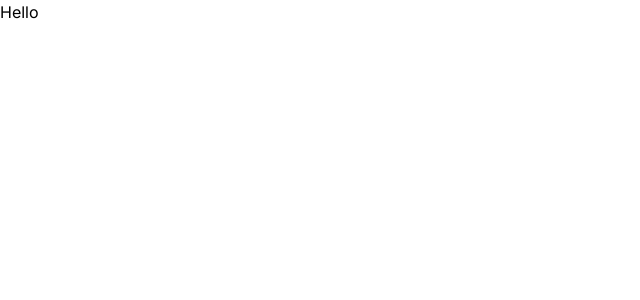
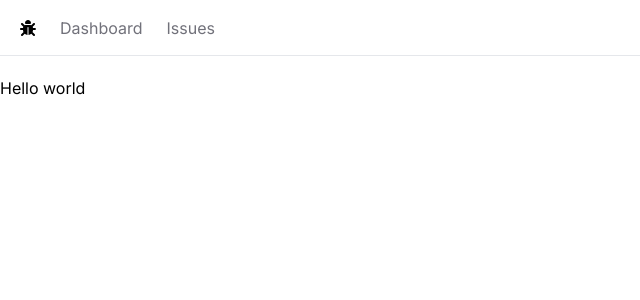
Before and after one commit to Natnael-Getnet/Issue-Tracker, a Next.js app: page / in a window 1280 px wide. Shown: the top 300 px of the page, without its empty margins (0-640 px from the left). Built offline with nearby package versions, Linux system fonts and the light colour scheme.

Commit message:
Build the nav bar

```diff
--- /dev/null
+++ b/app/NavBar.tsx
@@ -0,0 +1,35 @@
+import Link from "next/link";
+import React from "react";
+import { FaBug } from "react-icons/fa6";
+
+const NavBar = () => {
+  const links = [
+    {
+      label: "Dashboard",
+      href: "/dashboard",
+    },
+    {
+      label: "Issues",
+      href: "/issues",
+    },
+  ];
+  return (
+    <nav className="flex space-x-6 border-b mb-5 px-5 h-14 items-center">
+      <Link href="/">
+        <FaBug />
+      </Link>
+      <ul className="flex  space-x-6">
+        {links.map((link, index) => (
+          <li
+            key={index}
+            className="text-zinc-500 hover:text-zinc-800 transition-colors"
+          >
+            <Link href={link.href}>{link.label}</Link>
+          </li>
+        ))}
+      </ul>
+    </nav>
+  );
+};
+
+export default NavBar;
--- a/app/page.tsx
+++ b/app/page.tsx
@@ -1,5 +1,13 @@
 import Image from "next/image";
+import NavBar from "./NavBar";
 
 export default function Home() {
-  return <div>Hello</div>;
+  return (
+    <>
+      <NavBar />
+      <main>
+        <div>Hello world</div>
+      </main>
+    </>
+  );
 }
```
Also changed, not shown: package.json (+5 -4 lines), 1 other file (tests, documents, lock files or other folders).
